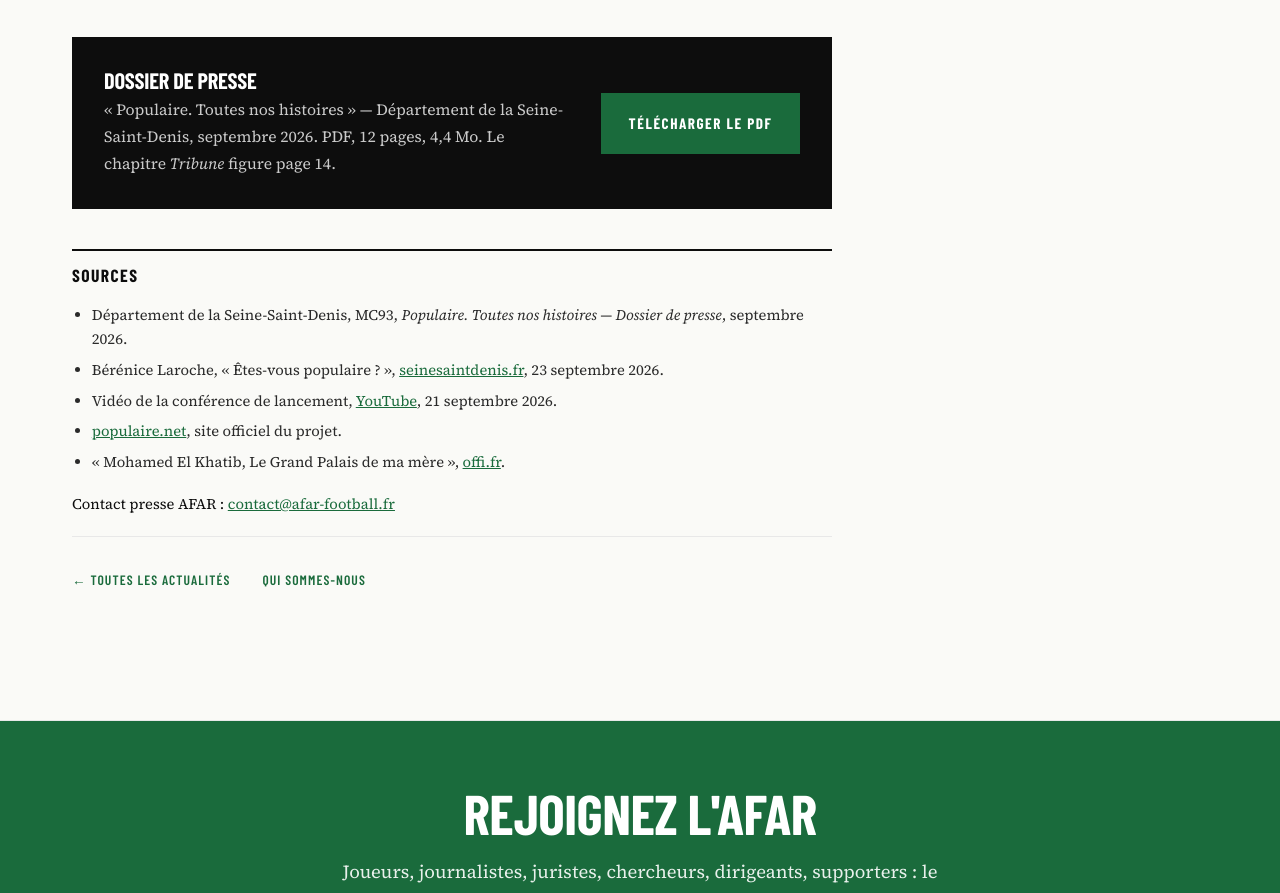
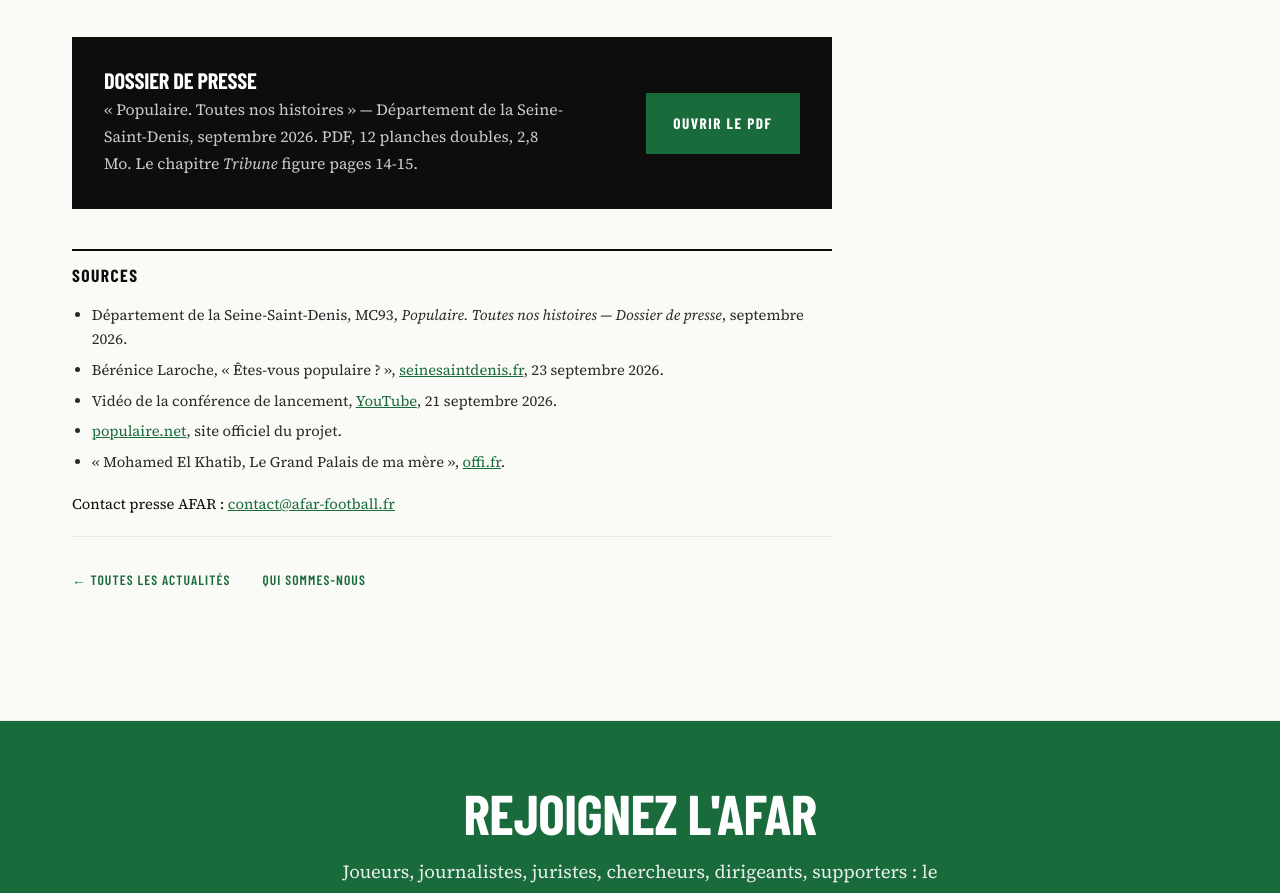
Before and after one commit to AssociationFootballAntiRaciste/AFAR, a plain HTML site: page tribune-saint-ouen.html in a window 1280 px wide. Shown: the part 3692-4585 px from the top of the page. Drawn offline with nearby package versions, Linux system fonts and the light colour scheme; a web font is replaced by a local one.

Commit message:
Tribune : lien du dossier de presse Populaire ouvert dans un nouvel onglet, légende corrigée, PDF allégé (4,4 → 2,8 Mo)
Co-Authored-By: Claude Opus 5.5 <noreply@anthropic.com>
Claude-Session: https://claude.ai/code/session_017ogidEemuQ1DiFDhTqLQ3h

```diff
--- a/tribune-saint-ouen.html
+++ b/tribune-saint-ouen.html
@@ -1301,9 +1301,9 @@ p + p { margin-top: 0; }
         <div class="telechargement">
           <div>
             <h3>Dossier de presse</h3>
-            <p>« Populaire. Toutes nos histoires » — Département de la Seine-Saint-Denis, septembre 2026. PDF, 12 pages, 4,4 Mo. Le chapitre <em>Tribune</em> figure page 14.</p>
+            <p>« Populaire. Toutes nos histoires » — Département de la Seine-Saint-Denis, septembre 2026. PDF, 12 planches doubles, 2,8 Mo. Le chapitre <em>Tribune</em> figure pages 14-15.</p>
           </div>
-          <a href="dossier-presse-populaire-2026.pdf" class="btn btn--accent" download>Télécharger le PDF</a>
+          <a href="dossier-presse-populaire-2026.pdf" class="btn btn--accent" target="_blank" rel="noopener" type="application/pdf" aria-label="Ouvrir le dossier de presse Populaire (PDF, 2,8 Mo, nouvel onglet)">Ouvrir le PDF</a>
         </div>
 
         <section class="sources" aria-labelledby="sources-titre">
```
Also changed, not shown: 1 other file.
